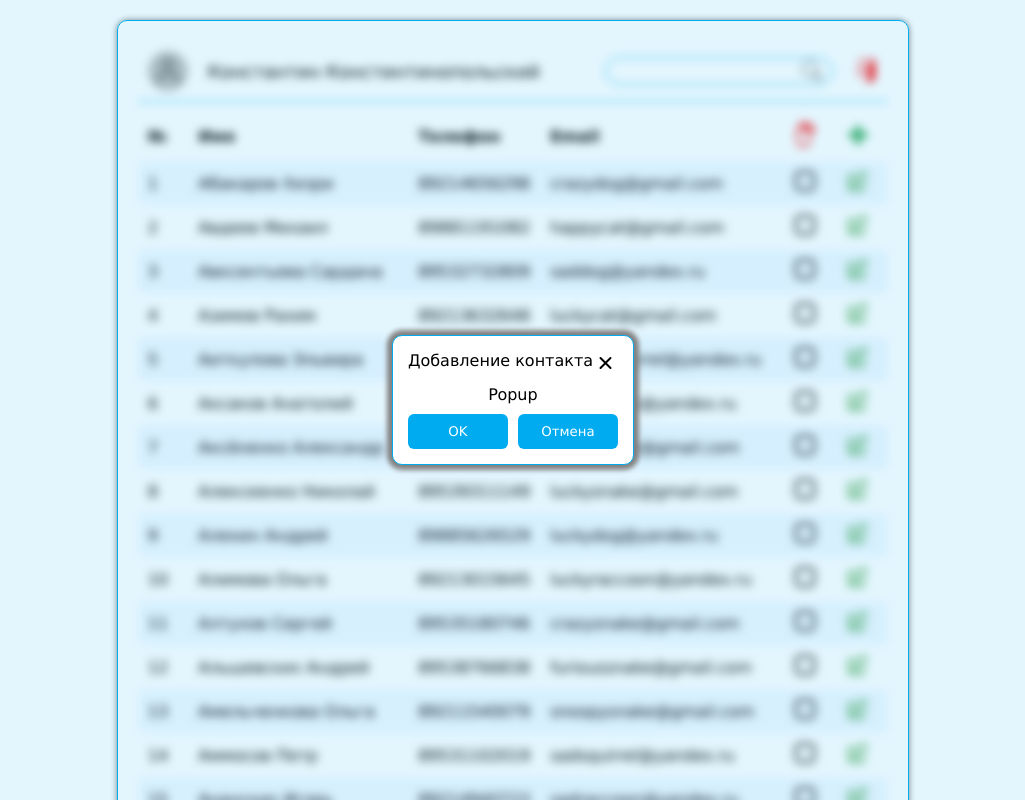
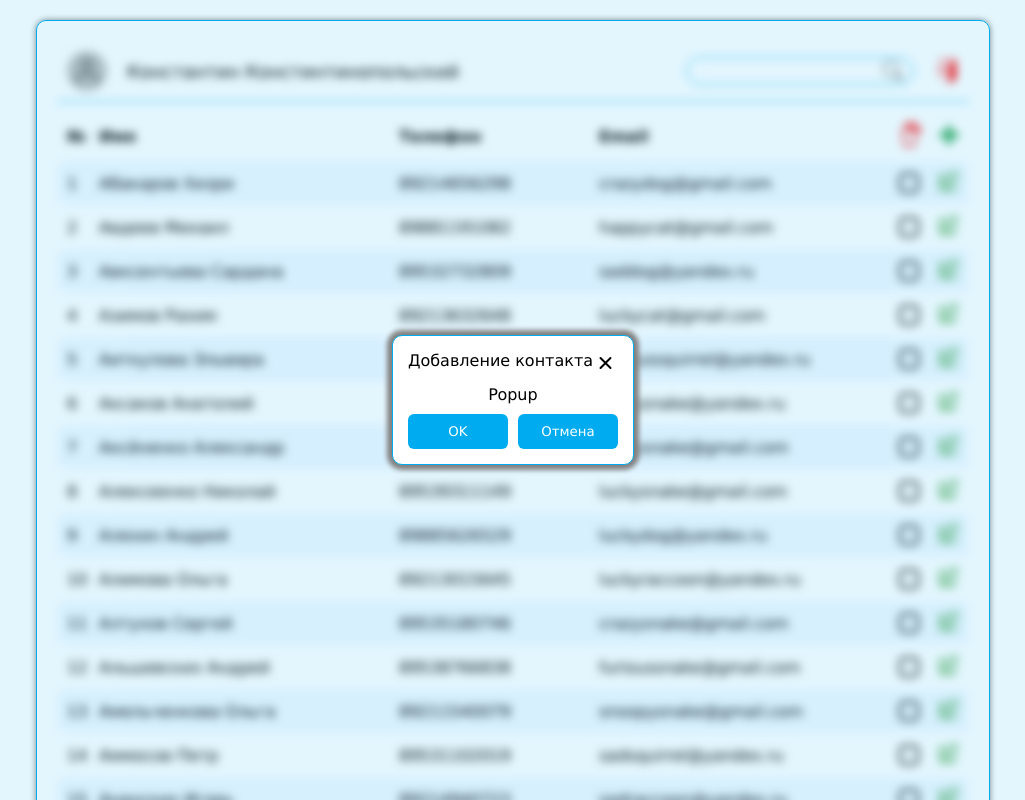
Before and after one commit to GrigorenkoSergey/contacts-front, a React (Create React App) app: page /contacts in a window 1280 px wide. Shown: the top 800 px of the page, without its empty margins (127-1152 px from the left). Built offline with nearby package versions, Linux system fonts and the light colour scheme.

Commit message:
dded simple search filter

```diff
--- a/src/App.module.css
+++ b/src/App.module.css
@@ -1,7 +1,6 @@
 .app {
   display: flex;
   flex-direction: column;
-  min-height: 100vh;
   justify-content: center;
   align-items: center;
 }
--- a/src/components/Contacts/Contacts.module.css
+++ b/src/components/Contacts/Contacts.module.css
@@ -54,18 +54,13 @@
   margin-left: 20px;
 }
 
-.list {
-  display: table;
-  width: 100%;
-}
-
 .row {
-  display: table-row;
+  display: grid;
+  grid-template-columns: 32px 300px 200px 300px 40px 40px;
+  align-items: center;
 }
 
 .row>* {
-  display: table-cell;
-  vertical-align: middle;
   padding: 10px;
 }
 
@@ -82,17 +77,12 @@
   border-radius: 0 5px 5px 0;
 }
 
-.iconWrapper {
-  text-align: center;
-}
-
 .add, .delete, .edit, .signOut {
   cursor: pointer;
 }
 
 .delete {
   fill: red;
-  margin-left: 2px;
 }
 
 .listHeader {
@@ -106,8 +96,6 @@
 }
 
 .edit {
-  margin-left: 10px;
-  margin-right: 10px;
   fill: green;
 }
 
--- a/src/components/Contacts/Contacts.tsx
+++ b/src/components/Contacts/Contacts.tsx
@@ -11,6 +11,16 @@ type Props = {
 
 export function Contacts(x: Props) {
   const [showPopup, setShowPopup] = useState(true);
+  const [filter, setFilter] = useState('');
+  const filteredContacts = !filter
+    ? contacts
+    : contacts.filter(
+      ({ name, email, phone }) => {
+        const re = new RegExp(filter, 'i');
+        return re.test(name) || re.test(email) || re.test(phone);
+      }
+    );
+
   const openPopup = () => setShowPopup(true);
 
   return (
@@ -28,7 +38,14 @@ export function Contacts(x: Props) {
           <User width={30} />
         </div>
         <span className={s.userName}>Константин Констинтинопольский</span>
-        <Search />
+
+        <section className={s.search}>
+          <input type="text"
+                 className={s.searchInput}
+                 value={filter}
+                 onChange={e => setFilter(e.target.value)}></input>
+        </section>
+
         <DoorExit width={25}
                   className={s.signOut}
                   onClick={openPopup} />
@@ -38,9 +55,9 @@ export function Contacts(x: Props) {
 
         <div className={s.row}>
           <span className={s.listHeader}>№</span>
-          <span className={s.listHeader}>Имя</span>
-          <span className={s.listHeader}>Телефон</span>
-          <span className={s.listHeader}>Email</span>
+          <span className={cn(s.listHeader, s.name)}>Имя</span>
+          <span className={cn(s.listHeader, s.phone)}>Телефон</span>
+          <span className={cn(s.listHeader, s.emai)}>Email</span>
           <div className={s.iconWrapper}>
             <Delete width={25}
                     className={s.delete}
@@ -53,7 +70,7 @@ export function Contacts(x: Props) {
           </div>
         </div>
 
-        { contacts.map((c, i) => (
+        { filteredContacts.map((c, i) => (
           <div className={s.row} key={c.id}>
             <span className={s.number}>{ i + 1 }</span>
             <ContactItem contact={c} onEditClick={openPopup} />
@@ -88,11 +105,3 @@ function ContactItem(x: ContactItemProps) {
     </>
   );
 }
-
-function Search() {
-  return (
-    <section className={s.search}>
-      <input type="text" className={s.searchInput}></input>
-    </section>
-  );
-}
--- a/src/index.css
+++ b/src/index.css
@@ -4,6 +4,10 @@
 
   --primary-color: #00acef;
   --font-family-primary: Verdana, Arial, sans-serif;
+}
+
+html {
+  overflow-y: scroll;
 }
 
 * {
```
